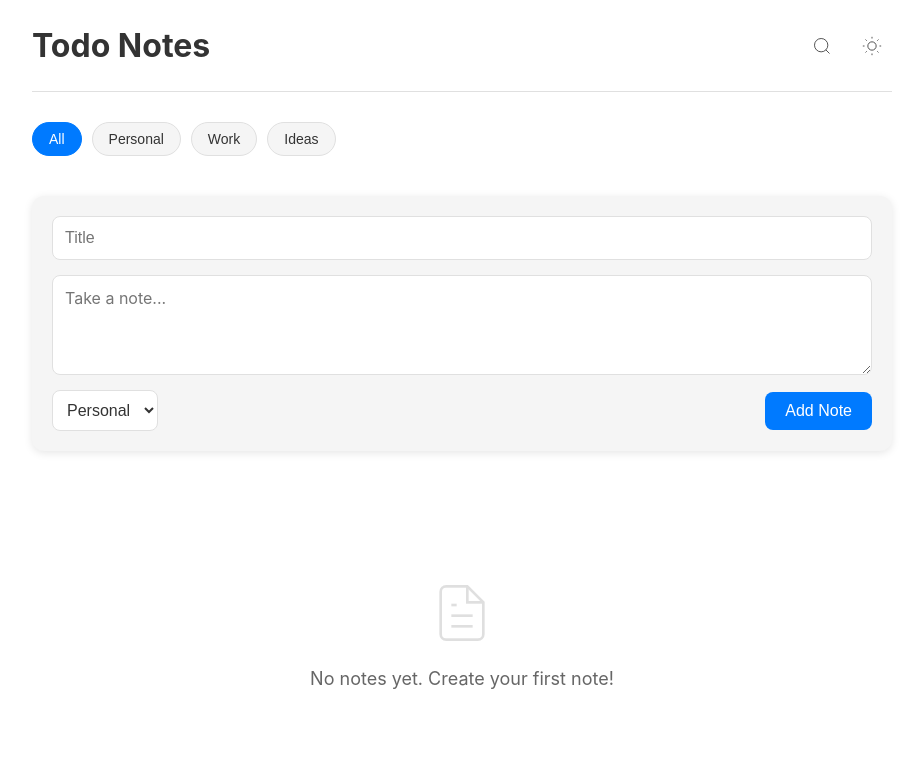
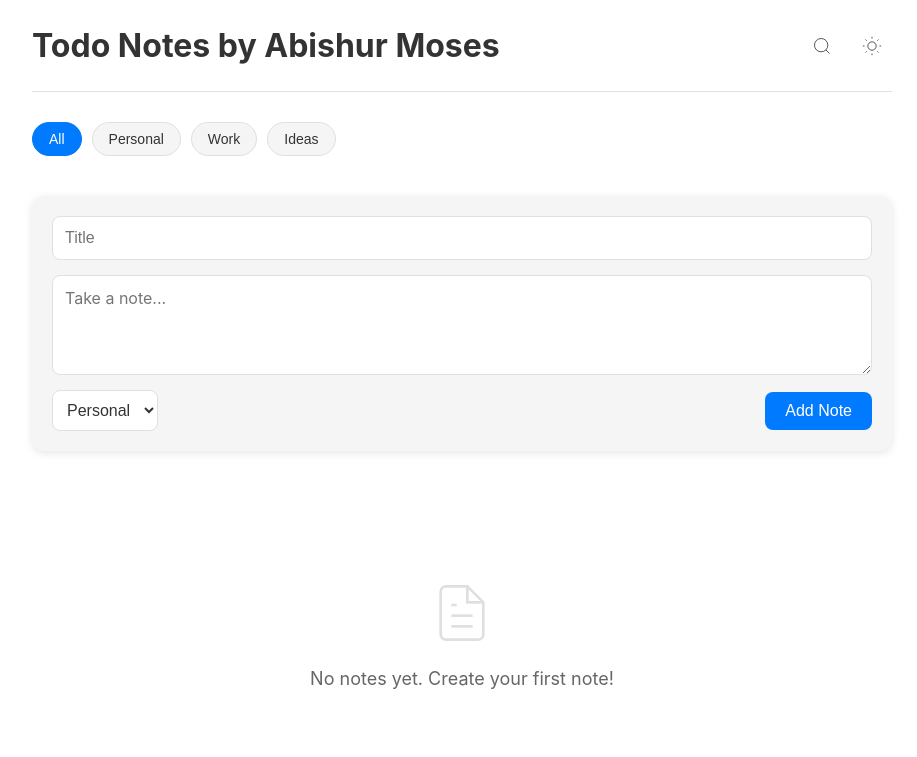
Before and after one commit to AbishurMoses/CloudComputing, a plain HTML site: page index.html in a window 1280 px wide. Shown: the whole page, without its empty margins (178-1095 px from the left). Drawn offline with Linux system fonts and the light colour scheme.

Commit message:
title change

```diff
--- a/index.html
+++ b/index.html
@@ -10,7 +10,7 @@
     <div class="app-container">
       <!-- Header -->
       <header class="app-header">
-        <h1>Todo Notes</h1>
+        <h1>Todo Notes by Abishur Moses</h1>
         <div class="header-actions">
           <button class="btn-icon" id="searchBtn" aria-label="Search">
             <svg
```
